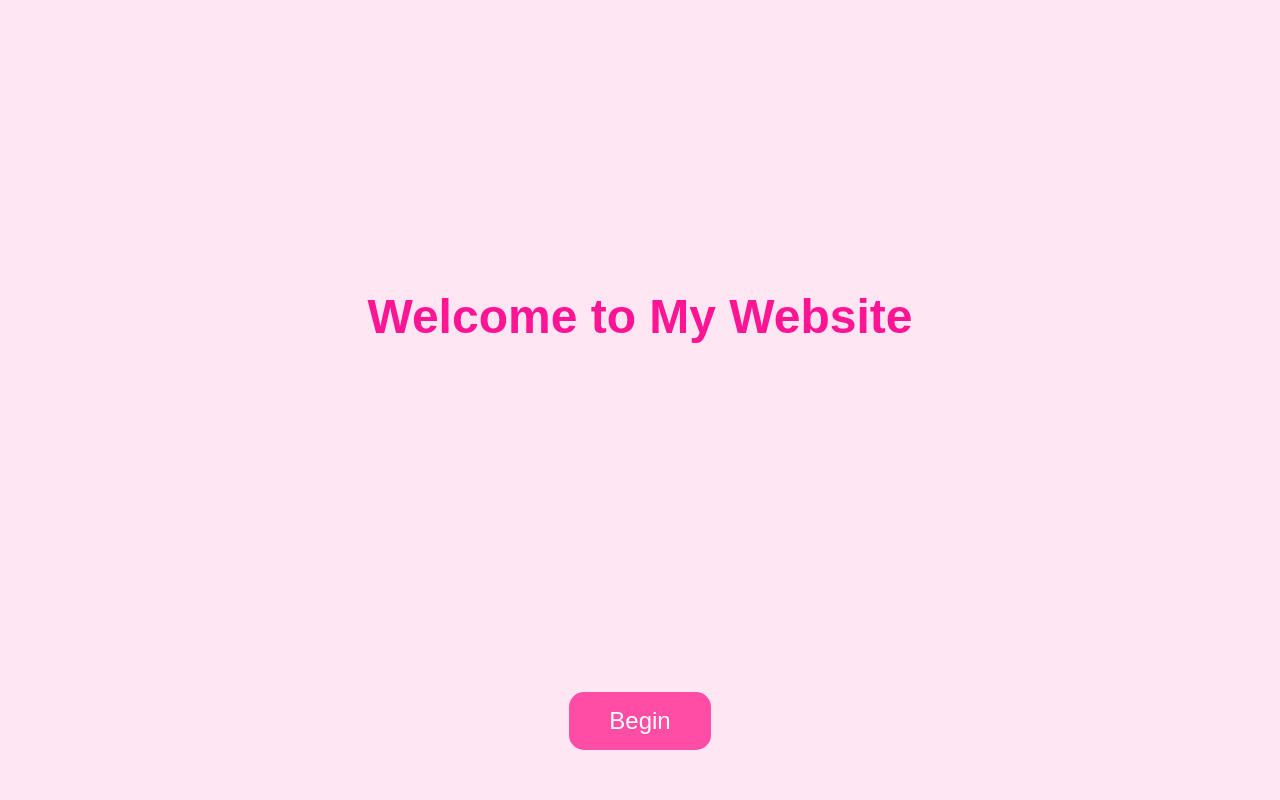
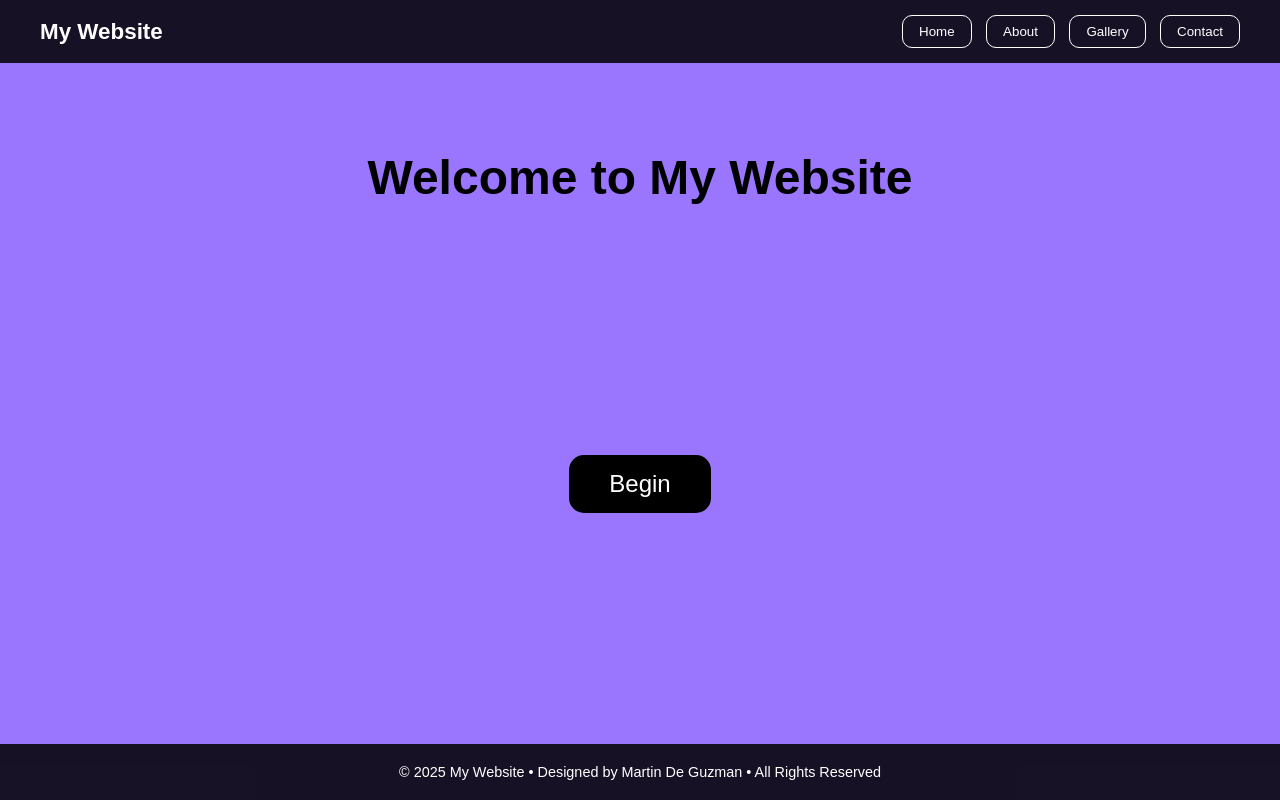
Before and after one commit to KuYuh02/Andrea-3, a plain HTML site: page home.html in a window 1280 px wide. Drawn offline with Linux system fonts and the light colour scheme.

Commit message:
Final version 1.0

```diff
--- a/home.html
+++ b/home.html
@@ -10,31 +10,66 @@
       margin: 0;
       padding: 0;
       height: 100vh;
-      background: #ffe6f2;
+      background: #9a76ff;
       display: flex;
       flex-direction: column;
-      justify-content: center;
       align-items: center;
       font-family: Arial, sans-serif;
-      text-align: center;
       animation: fadeIn 1s ease forwards;
+    }
+
+    /* --- NAVBAR --- */
+    .navbar {
+      width: 100%;
+      background: rgba(0, 0, 0, 0.85);
+      color: white;
+      display: flex;
+      justify-content: space-between;
+      align-items: center;
+      padding: 15px 40px;
+      box-sizing: border-box;
+      position: fixed;
+      top: 0;
+      left: 0;
+      z-index: 10;
+    }
+
+    .navbar .title {
+      font-size: 1.4rem;
+      font-weight: bold;
+    }
+
+    .navbar .links button {
+      background: transparent;
+      border: 1px solid white;
+      color: white;
+      padding: 8px 16px;
+      margin-left: 10px;
+      border-radius: 10px;
+      cursor: pointer;
+      transition: 0.3s;
+    }
+
+    .navbar .links button:hover {
+      background: white;
+      color: black;
     }
 
     h1 {
       font-size: 3rem;
-      margin-bottom: 200px;
-      color: #ff1493;
+      margin-top: 150px;
+      margin-bottom: 250px;
+      color: #000000;
+      text-align: center;
     }
 
     .begin-btn {
-      position: absolute;
-      bottom: 50px;
       padding: 15px 40px;
       font-size: 1.5rem;
       border: none;
       border-radius: 15px;
       cursor: pointer;
-      background: #ff4da6;
+      background: #000000;
       color: white;
       transition: 0.3s ease;
     }
@@ -43,18 +78,47 @@
       transform: scale(1.1);
     }
 
+    /* --- FOOTER --- */
+    footer {
+      width: 100%;
+      background: rgba(0, 0, 0, 0.85);
+      color: white;
+      text-align: center;
+      padding: 20px 0;
+      font-size: 0.9rem;
+      position: fixed;
+      bottom: 0;
+      left: 0;
+    }
+
     @keyframes fadeIn {
       from { opacity: 0; transform: translateY(20px); }
       to { opacity: 1; transform: translateY(0); }
     }
   </style>
 </head>
+
 <body>
 
+  <!-- Top Navigation -->
+  <div class="navbar">
+    <div class="title">My Website</div>
+    <div class="links">
+      <button>Home</button>
+      <button>About</button>
+      <button>Gallery</button>
+      <button>Contact</button>
+    </div>
+  </div>
+
+  <!-- Main Content -->
   <h1>Welcome to My Website</h1>
+  <button class="begin-btn" onclick="location.href='index.html'">Begin</button>
 
-  <!-- Link this to your next page -->
-  <button class="begin-btn" onclick="location.href='index.html'">Begin</button>
+  <!-- Footer -->
+  <footer>
+    © 2025 My Website • Designed by Martin De Guzman • All Rights Reserved
+  </footer>
 
 </body>
 </html>
```
Also changed, not shown: index.html (+58 -19 lines), IMG_3821.jpg (added), IMG_8788.jpg (added), IMG_9728.jpg (added), 3 other files.
